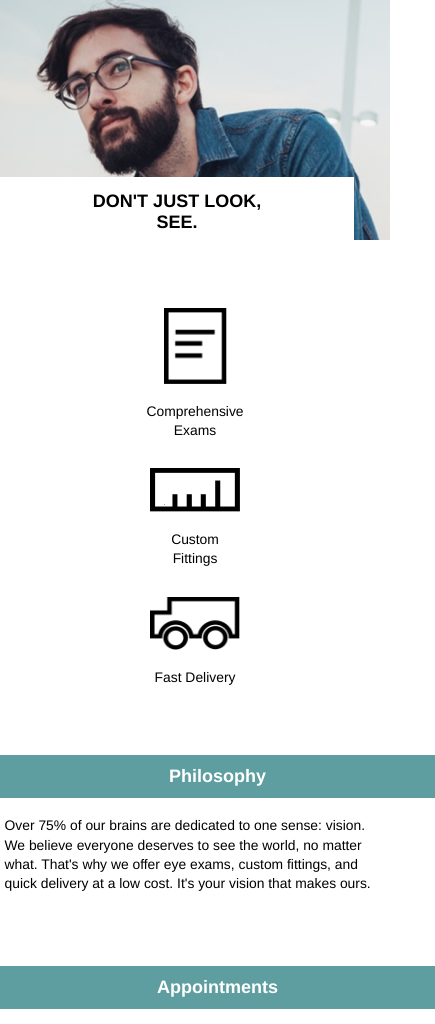
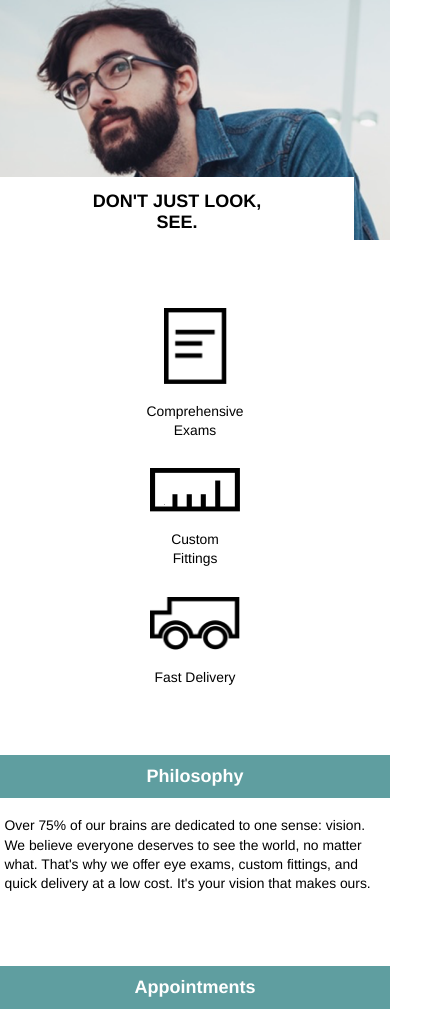
Before and after one commit to koyo72-4/TortoiseshellOptics, a plain HTML site: page index.html in a window 390 px wide. Shown: the part 66-1090 px from the top of the page, 435 px wide, since content can reach past the window. Drawn offline with Linux system fonts and the light colour scheme.

Commit message:
Second commit.

```diff
--- a/resources/css/style.css
+++ b/resources/css/style.css
@@ -232,6 +232,7 @@ footer img {
   }
   .details {
     display: block;
+    width: auto;
   }
   .philosophy,
   .appointments {
@@ -241,7 +242,7 @@ footer img {
     margin-bottom: 4rem;
   }
   .details h2 {
-    width: 100%;
+    width: auto;
     text-align: center;
   }
   .details p {
```
